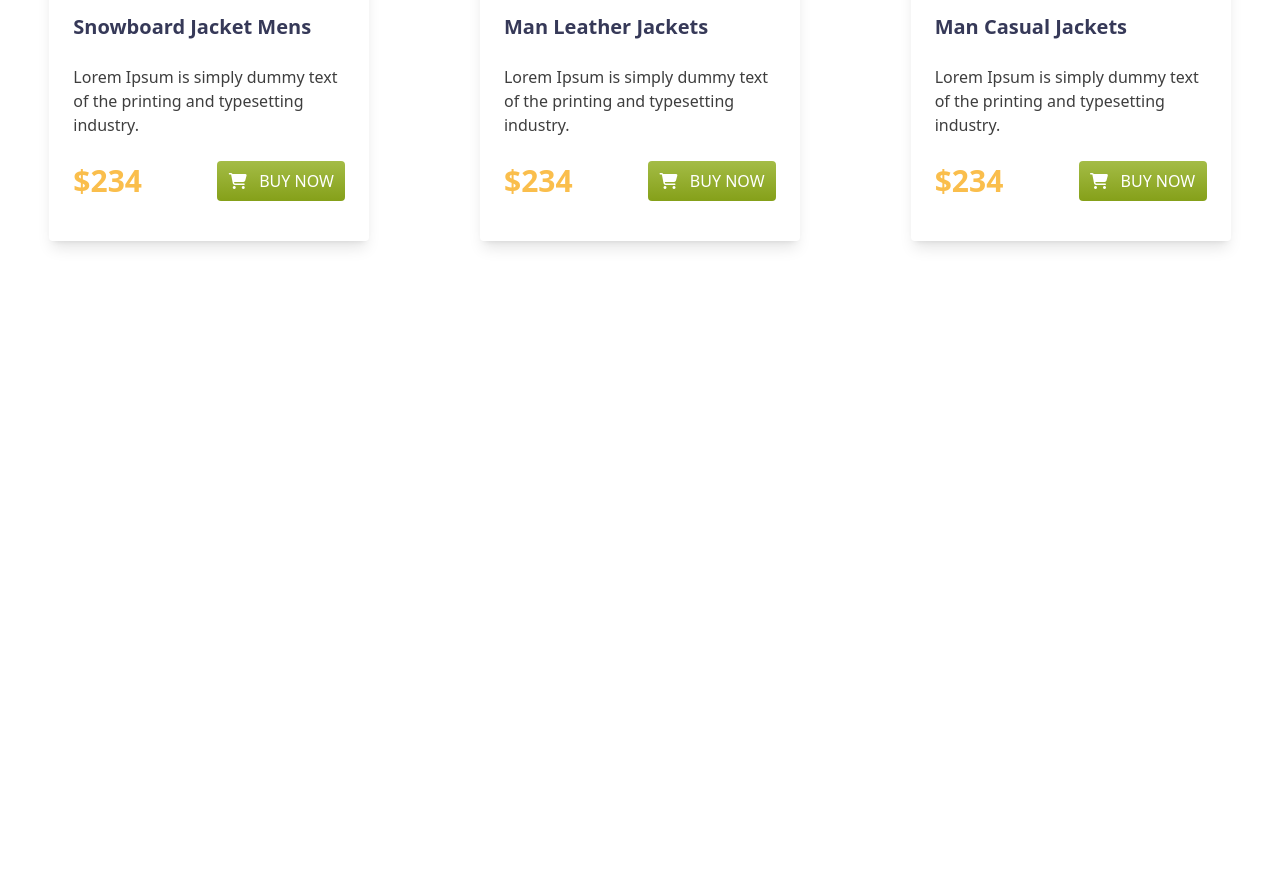
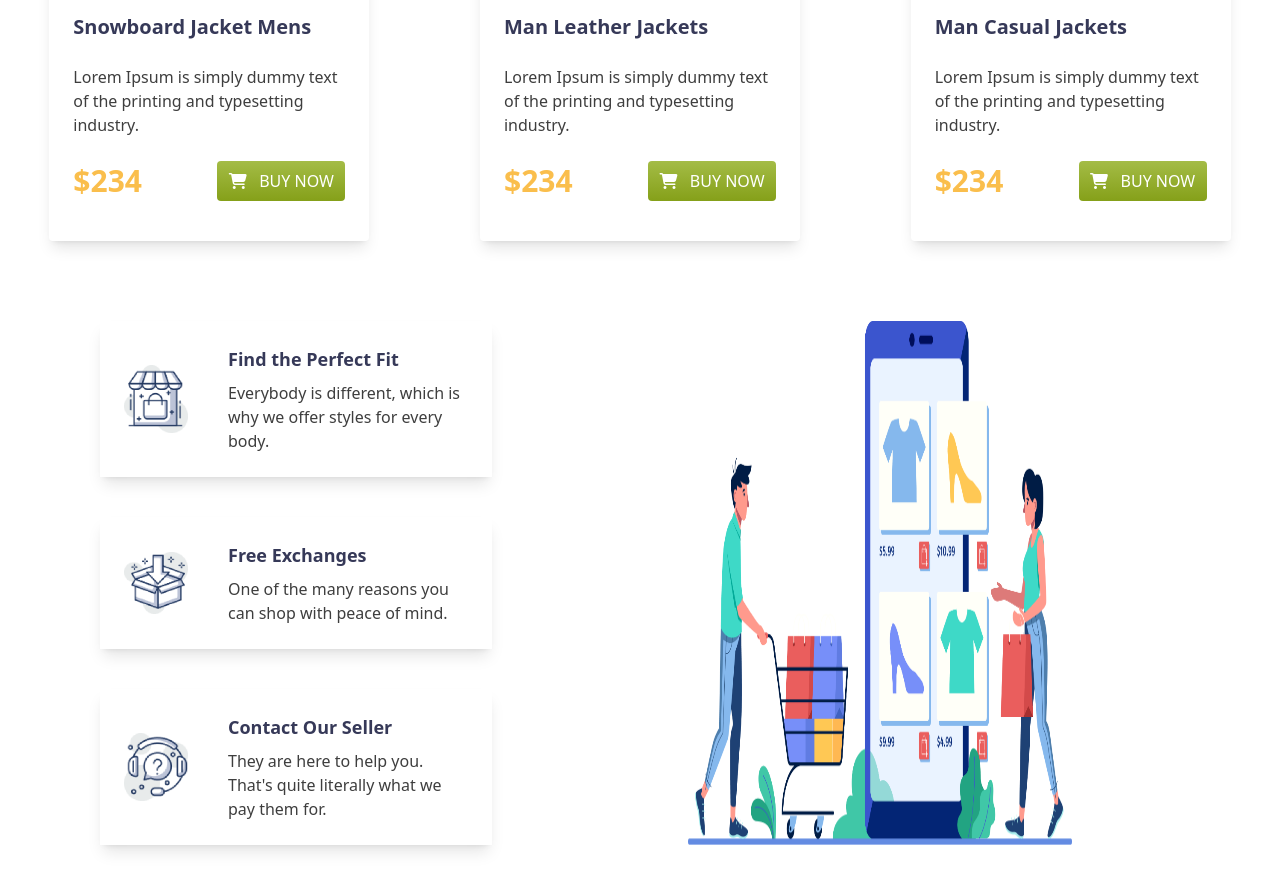
Before and after one commit to Showmandas/Penguin-fashion-by-tailwind, a plain HTML site: page index.html in a window 1280 px wide. Shown: the part 1720-2605 px from the top of the page. Before the commit the page ends 2001 px from the top, so only its background shows below. Drawn offline with nearby package versions, Linux system fonts and the light colour scheme.

Commit message:
complete design

```diff
--- a/index.html
+++ b/index.html
@@ -90,7 +90,7 @@
 
 
   <section class="man-section md:container md:mx-auto">
-    <h1 class="font-bold text-2xl uppercase text-[#363958] py-10">W0Man Jacket</h1>
+    <h1 class="font-bold text-2xl uppercase text-[#363958] py-10">Man Jacket</h1>
     <div class="grid grid-cols-3 justify-items-center lg:gap-3">
         <div class="py-10">
             <div class="rounded overflow-hidden shadow-lg max-w-sm w-80 py-6">
@@ -143,6 +143,37 @@
 
     </div><!--grid-class-->
   </section><!--/man-section-->
+  <section class="md:container md:mx-auto grid grid-cols-2 gap-24 my-10">
+    <div class="flex flex-col px-10 justify-center items-center space-y-10">
+        <div class="flex justify-between items-center shadow-lg p-6 space-x-10">
+            <img src="images/house.png" class="w-16" alt="">
+            <div class="text w-60 flex flex-col space-y-2">
+                <h1 class="text-lg font-semibold text-[#363958]">Find the Perfect Fit</h1>
+                <p class="text-[#3E3E3E]">Everybody is different, which is why we
+                    offer styles for every body.</p>
+            </div><!--/text-->
+        </div>
+        <div class="flex justify-between items-center shadow-lg p-6  space-x-10">
+            <img src="images/box.png" class="w-16" alt="">
+            <div class="text w-60 flex flex-col space-y-2">
+                <h1 class="text-lg font-semibold text-[#363958]">Free Exchanges</h1>
+                <p class="text-[#3E3E3E]">One of the many reasons you can shop
+                    with peace of mind.</p>
+            </div>
+        </div>
+        <div class="flex justify-between items-center shadow-lg p-6  space-x-10">
+            <img src="images/question.png" class="w-16" alt="">
+            <div class="text w-60 flex flex-col space-y-2">
+                <h1 class="text-lg font-semibold text-[#363958]">Contact Our Seller</h1>
+                <p class="text-[#3E3E3E]">They are here to help you. That's quite
+                    literally what we pay them for.</p>
+            </div>
+        </div>
+    </div>
+    <div class="w-full max-w-sm h-full">
+        <img src="images/shopping.png" class="w-fit h-full object-center" alt="">
+    </div>
 
+  </section>
 </body>
 </html>
```
